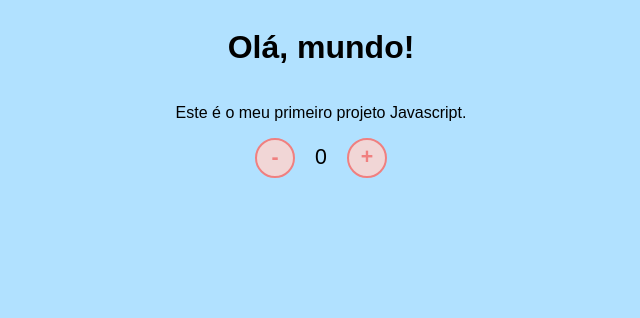
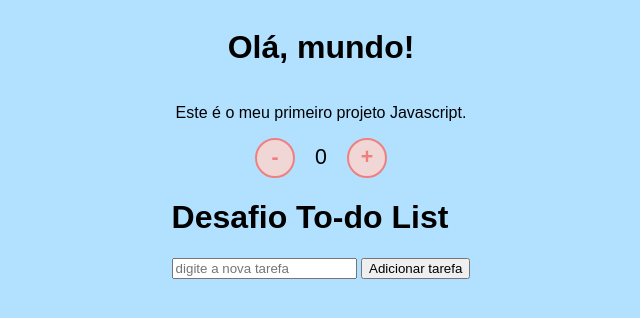
Before and after one commit to brunoBenedicto/Dio_decola_tech_3_avanade, a PHP site: page / in a window 1280 px wide. Shown: the top 318 px of the page, without its empty margins (319-959 px from the left). Run offline with PHP 8.4, Linux system fonts and the light colour scheme.

Commit message:
Desafio to-do list parte1 - falta text decoration

```diff
--- a/Modulo III/assets/css/styles.css
+++ b/Modulo III/assets/css/styles.css
@@ -10,9 +10,10 @@ body {
     justify-content: center;
     flex-direction: column;
     background-color: rgb(177, 225, 255);
+
 }
 
-button {
+.botaoIncremento {
     height: 40px;
     width: 40px;
     border-radius: 50%;
@@ -34,3 +35,7 @@ button {
     margin: 0 20px;
     font-size: 16pt;
 }
+
+#listaDeTarefas{
+    list-style-type: none;
+}
--- a/Modulo III/assets/javascript/script.js
+++ b/Modulo III/assets/javascript/script.js
@@ -12,6 +12,7 @@ function mudaCor(){
         currentNumberWrapper.style.color = "red";
     }
 }
+
 function increment(){
     if (currentNumber < 10){
         currentNumber += 1;
@@ -27,3 +28,26 @@ function decrement(){
     }
     mudaCor();
 }
+
+
+function addTarefa(){
+    var tarefa = document.getElementById("tarefa");
+    var cb = document.createElement("input");
+    cb.setAttribute("type", "checkbox");
+    cb.setAttribute("id",tarefa.value);
+    cb.setAttribute("name",tarefa.value);
+    cb.setAttribute("value",tarefa.value);
+    var rotulo = document.createElement("label");
+    rotulo.setAttribute("for",cb.id);
+    rotulo.innerHTML=cb.id;
+    var itemLista = document.createElement("li");
+    var lista = document.getElementById("listaDeTarefas");
+
+
+    itemLista.append(cb);
+    itemLista.append(rotulo);
+    lista.appendChild(itemLista);
+    console.log(itemLista);
+
+
+}
--- a/Modulo III/index.html
+++ b/Modulo III/index.html
@@ -10,9 +10,19 @@
     <h1>Olá, mundo!</h1>
     <p>Este é o meu primeiro projeto Javascript.</p>
     <div id="counter">
-        <button name="subtrair" onclick="decrement()">-</button>
+        <button class="botaoIncremento" name="subtrair" onclick="decrement()">-</button>
         <span id="currentNumber">0</span>
-        <button name="adicionar" onclick="increment()">+</button>
+        <button class="botaoIncremento" name="adicionar" onclick="increment()">+</button>
+    </div>
+
+    <div>
+        <h1> Desafio To-do List</h1>
+        <input type="text" id="tarefa" placeholder="digite a nova tarefa"/>
+        <button name="addTarefa" onclick="addTarefa()">Adicionar tarefa</button>
+        <ul id="listaDeTarefas">
+
+        </ul>
+
     </div>
     <script src="assets/javascript/script.js"></script>
 </body>
```
